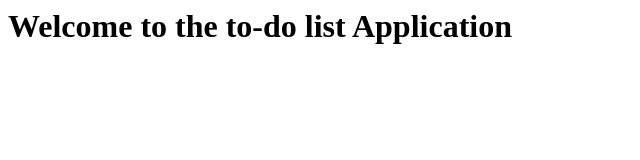
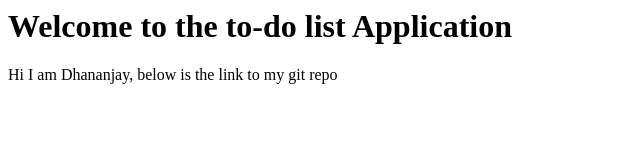
Before and after one commit to dhananjayshinkar/todo_2017Fall, a plain HTML site: page index.html in a window 1280 px wide. Shown: the whole page, without its empty margins (0-640 px from the left). Drawn offline with Linux system fonts and the light colour scheme.

Commit message:
Added paragraph

```diff
--- a/index.html
+++ b/index.html
@@ -2,5 +2,7 @@
 
 	<body>
 		<h1> Welcome to the to-do list Application</h1>
+		<p>Hi I am Dhananjay, below is the link to my git repo </p>
+
 	</body>
 </html>
```
